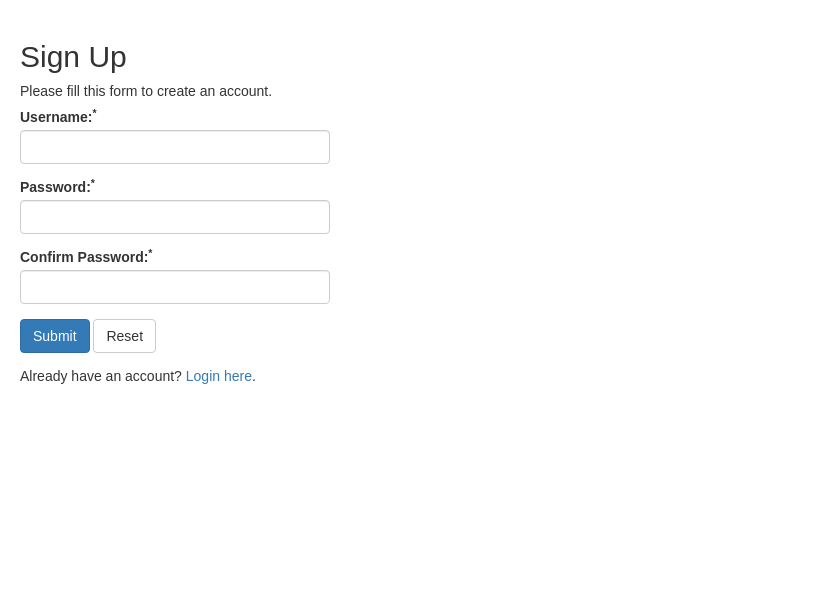
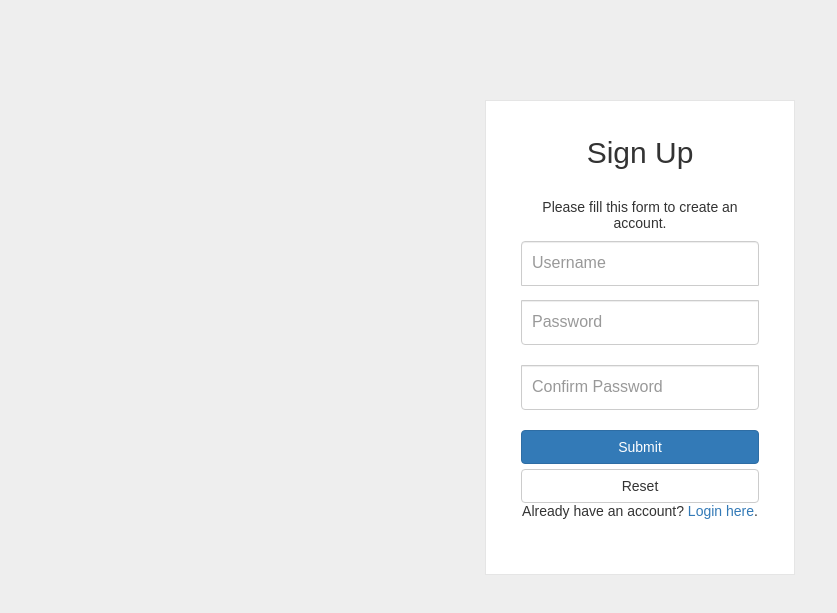
Before and after one commit to Charaka1011/Logbook, a PHP site: page /register.php in a window 1280 px wide. Shown: the top 613 px of the page, without its empty margins (0-837 px from the left). Run offline with PHP 8.4, Linux system fonts and the light colour scheme.

Commit message:
Login,Sign up and Welcome pages linked

```diff
--- a/css/stylesheets.css
+++ b/css/stylesheets.css
@@ -6,6 +6,7 @@ body {
 
 .wrapper {
   text-align: center;
+  margin: 0 auto;
 	margin-top: 80px;
   margin-bottom: 80px;
 }
@@ -22,9 +23,6 @@ body {
 	  margin-bottom: 30px;
 	}
 
-	.checkbox {
-	  font-weight: normal;
-	}
 
 	.form-control {
 	  position: relative;
--- a/logout.php
+++ b/logout.php
@@ -7,3 +7,8 @@ $_SESSION = array();
 
 // Destroy the session.
 session_destroy();
+
+if(!isset($_SESSION['username']) || empty($_SESSION['username'])){
+  header("location: index.php");
+  exit;
+}
--- a/register.php
+++ b/register.php
@@ -78,7 +78,7 @@ if($_SERVER["REQUEST_METHOD"] == "POST"){
             // Attempt to execute the prepared statement
             if(mysqli_stmt_execute($stmt)){
                 // Redirect to login page
-                header("location: login.php");
+                header("location: index.php");
             } else{
                 echo "Something went wrong. Please try again later.";
             }
@@ -99,6 +99,8 @@ if($_SERVER["REQUEST_METHOD"] == "POST"){
     <meta charset="UTF-8">
     <title>Sign Up</title>
     <link rel="stylesheet" href="https://maxcdn.bootstrapcdn.com/bootstrap/3.3.7/css/bootstrap.css">
+    <link rel="stylesheet" href="css/stylesheets.css">
+
     <style type="text/css">
         body{ font: 14px sans-serif; }
         .wrapper{ width: 350px; padding: 20px; }
@@ -106,29 +108,24 @@ if($_SERVER["REQUEST_METHOD"] == "POST"){
 </head>
 <body>
     <div class="wrapper">
-        <h2>Sign Up</h2>
-        <p>Please fill this form to create an account.</p>
-        <form action="<?php echo htmlspecialchars($_SERVER["PHP_SELF"]); ?>" method="post">
+        <form class="form-signin" action="<?php echo htmlspecialchars($_SERVER["PHP_SELF"]); ?>" method="post">
+          <h2 class="form-signin-heading">Sign Up</h2>
+          <p>Please fill this form to create an account.</p>
             <div class="form-group <?php echo (!empty($username_err)) ? 'has-error' : ''; ?>">
-                <label>Username:<sup>*</sup></label>
-                <input type="text" name="username"class="form-control" value="<?php echo $username; ?>">
+                <input type="text" name="username"class="form-control" value="<?php echo $username; ?>" placeholder="Username">
                 <span class="help-block"><?php echo $username_err; ?></span>
             </div>
             <div class="form-group <?php echo (!empty($password_err)) ? 'has-error' : ''; ?>">
-                <label>Password:<sup>*</sup></label>
-                <input type="password" name="password" class="form-control" value="<?php echo $password; ?>">
+                <input type="password" name="password" class="form-control" value="<?php echo $password; ?>" placeholder="Password">
                 <span class="help-block"><?php echo $password_err; ?></span>
             </div>
             <div class="form-group <?php echo (!empty($confirm_password_err)) ? 'has-error' : ''; ?>">
-                <label>Confirm Password:<sup>*</sup></label>
-                <input type="password" name="confirm_password" class="form-control" value="<?php echo $confirm_password; ?>">
+                <input type="password" name="confirm_password" class="form-control" value="<?php echo $confirm_password; ?>" placeholder="Confirm Password">
                 <span class="help-block"><?php echo $confirm_password_err; ?></span>
             </div>
-            <div class="form-group">
-                <input type="submit" class="btn btn-primary" value="Submit">
-                <input type="reset" class="btn btn-default" value="Reset">
-            </div>
-            <p>Already have an account? <a href="login.php">Login here</a>.</p>
+                <input type="submit" class="btn btn-primary btn-block" value="Submit">
+                <input type="reset" class="btn btn-default btn-block" value="Reset">
+            <p>Already have an account? <a href="index.php">Login here</a>.</p>
         </form>
     </div>
 </body>
--- a/welcome.php
+++ b/welcome.php
@@ -4,7 +4,7 @@ session_start();
 
 // If session variable is not set it will redirect to login page
 if(!isset($_SESSION['username']) || empty($_SESSION['username'])){
-  header("location: login.php");
+  header("location: index.php");
   exit;
 }
 ?>
```
Also changed, not shown: index.php (+3 -5 lines).
